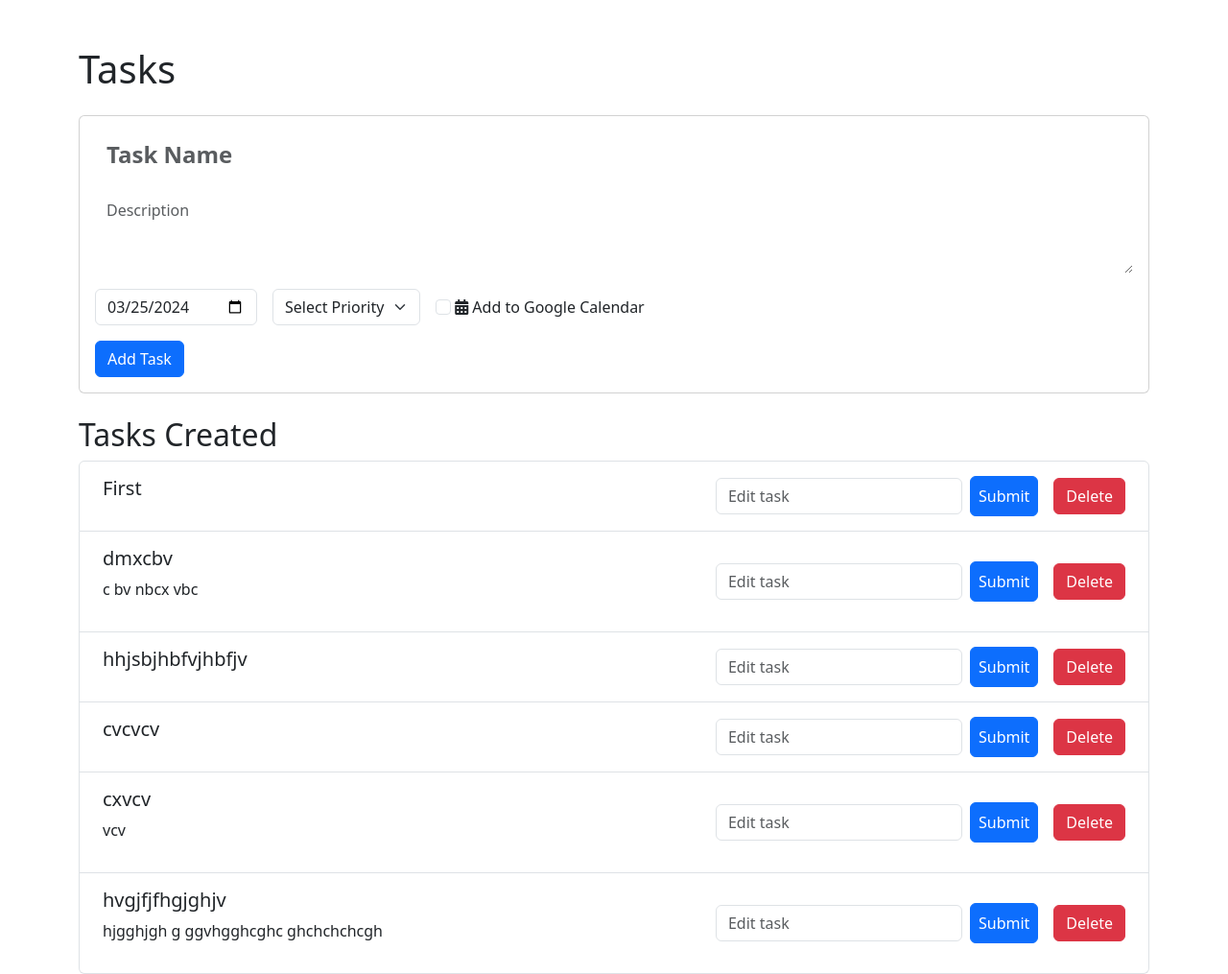
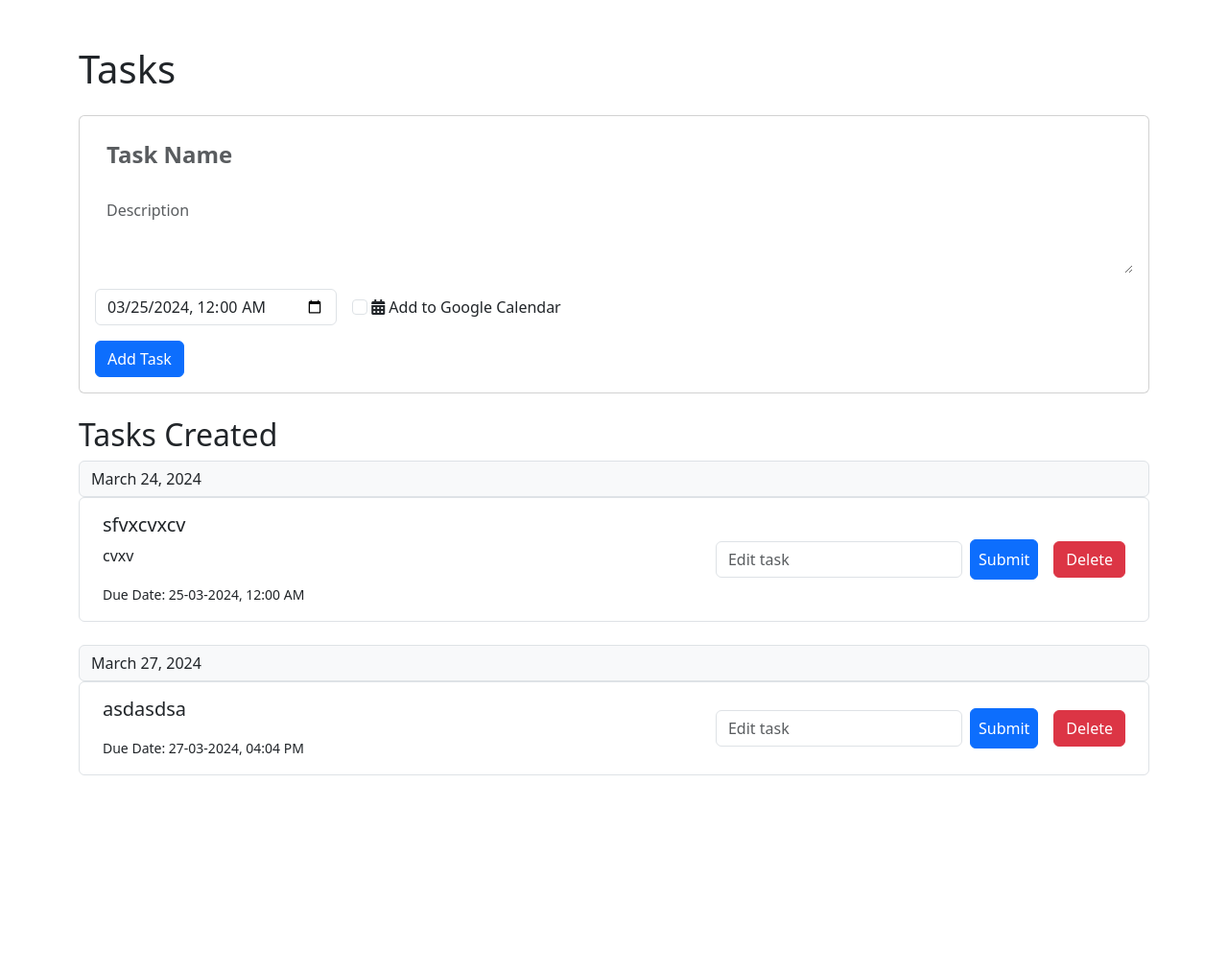
Before and after one commit to ishan-xy/ToDo-list, a Django app: page / in a window 1280 px wide. Shown: the whole page at 96% size. After the commit the page ends 808 px from the top, so only its background shows below. Run offline with Django 5.2, Linux system fonts and the light colour scheme; data comes from the database, SQL or seed files in the repository.

Commit message:
completed google calender system

```diff
--- a/todolist/home/googleCalender.py
+++ b/todolist/home/googleCalender.py
@@ -10,12 +10,15 @@
 # If modifying these scopes, delete the file token.json.
 SCOPES = ["https://www.googleapis.com/auth/calendar"]
 
-def create_event(title, desc, date):
-    print(f"Creating event with title: {title}, description: {desc}, date: {date}")
-    """Creates an event on the user's calendar."""
+def get_credentials():
+    # Initialize credentials to None
     creds = None
+
+    # If token.json exists, load the credentials from the file
     if os.path.exists("token.json"):
         creds = Credentials.from_authorized_user_file("token.json", SCOPES)
+
+    # If there are no (valid) credentials available, prompt the user to log in.
     if not creds or not creds.valid:
         if creds and creds.expired and creds.refresh_token:
             creds.refresh(Request())
@@ -24,29 +27,75 @@
                 "credentials.json", SCOPES
             )
             creds = flow.run_local_server(port=0)
+
+        # Save the credentials for the next run
         with open("token.json", "w") as token:
             token.write(creds.to_json())
 
+    return creds
+
+def get_service():
+    # Get the credentials
+    creds = get_credentials()
+
+    # Build the service
+    service = build("calendar", "v3", credentials=creds)
+
+    return service
+
+def create_event(title, desc, date):
+    print(f"Creating event with title: {title}, description: {desc}, date: {date}")
+
+    # Get the service
+    service = get_service()
+
+    # Define the event
+    event = {
+        'summary': title,
+        'description': desc,
+        'start': {
+            'dateTime': date,
+            'timeZone': 'Asia/Kolkata',
+        },
+        'end': {
+            'dateTime': date,
+            'timeZone': 'Asia/Kolkata',
+        },
+    }
+
+    # Call the Calendar API to create the event
+    event = service.events().insert(calendarId='primary', body=event).execute()
+    print(f'Event created: {event.get("htmlLink")}')
+
+    #return the event id
+    return event['id']
+
+def update_event(event_id, title, desc, date):
+    print(f"Updating event with id: {event_id}, title: {title}, description: {desc}, date: {date}")
+
+    # Get the service
+    service = get_service()
+
+    # Define the updated event
+    event = service.events().get(calendarId='primary', eventId=event_id).execute()
+
+    event['summary'] = title
+    event['description'] = desc
+    event['start']['dateTime'] = date
+    event['end']['dateTime'] = date
+
+    # Call the Calendar API to update the event
+    updated_event = service.events().update(calendarId='primary', eventId=event_id, body=event).execute()
+    print(f'Event updated: {updated_event.get("htmlLink")}')
+
+def delete_event(event_id):
+    print(f"Deleting event with id: {event_id}")
+
+    # Get the service
+    service = get_service()
     try:
-        service = build("calendar", "v3", credentials=creds)
-        print("Service built successfully")
-        # Call the Calendar API to create an event
-
-        event = {
-            'summary': title,
-            'description': desc,
-            'start': {
-                'dateTime': date,
-                'timeZone': 'Asia/Kolkata',
-            },
-            'end': {
-                'dateTime': date,
-                'timeZone': 'Asia/Kolkata',
-            },
-        }
-
-        event = service.events().insert(calendarId='primary', body=event).execute()
-        print(f'Event created: {event.get("htmlLink")}')
-
+        # Call the Calendar API to delete the event
+        service.events().delete(calendarId='primary', eventId=event_id).execute()
+        print('Event deleted')
     except HttpError as error:
         print(f"An error occurred: {error}")
--- a/todolist/home/models.py
+++ b/todolist/home/models.py
@@ -6,5 +6,5 @@
     task_title = models.CharField(max_length=100)
     task_id = models.AutoField(primary_key=True)
     description = models.TextField(null=True, blank=True)
-    reminderTime = models.DateTimeField(null=True, blank=True)
-    dueDate = models.DateField(null=True, blank=True)
+    dueDate = models.DateTimeField(null=True, blank=True)
+    google_event_id = models.CharField(max_length=255, null=True, blank=True)
--- a/todolist/home/templates/home/index.html
+++ b/todolist/home/templates/home/index.html
@@ -8,7 +8,10 @@
       href="https://cdn.jsdelivr.net/npm/bootstrap@5.3.2/dist/css/bootstrap.min.css"
       rel="stylesheet"
     />
-    <link rel="stylesheet" href="https://cdnjs.cloudflare.com/ajax/libs/font-awesome/5.15.4/css/all.min.css">
+    <link
+      rel="stylesheet"
+      href="https://cdnjs.cloudflare.com/ajax/libs/font-awesome/5.15.4/css/all.min.css"
+    />
     <style>
       .card {
         margin: auto;
@@ -63,31 +66,23 @@
             <div class="d-flex justify-content-start align-items-center mb-3">
               <div class="flex-grow-0 me-3">
                 <input
-                  type="date"
+                  type="datetime-local"
                   class="form-control"
                   id="dueDateInput"
                   placeholder="Due Date"
                   name="duedate"
-                  value="{{ today_date|date:'Y-m-d' }}"
+                  value="{{ today_date|date:'Y-m-d' }}T00:00"
                   required
                 />
               </div>
 
-              <div class="flex-grow-0 me-3">
-                <select
-                  class="form-select"
-                  id="prioritySelect"
-                  name="priority"
-                  aria-label="Priority"
-                >
-                  <option selected value="0">Select Priority</option>
-                  <option value="1">Low</option>
-                  <option value="2">Medium</option>
-                  <option value="3">High</option>
-                </select>
-              </div>
               <div class="flex-grow-0">
-                <input type="checkbox" class="form-check-input" id="addToGoogleCalendar" name="addToGoogleCalendar">
+                <input
+                  type="checkbox"
+                  class="form-check-input"
+                  id="addToGoogleCalendar"
+                  name="addToGoogleCalendar"
+                />
                 <label class="form-check-label" for="addToGoogleCalendar">
                   <i class="fas fa-calendar-alt"></i> Add to Google Calendar
                 </label>
@@ -100,18 +95,16 @@
 
       <div class="mt-4">
         <h2>Tasks Created</h2>
-
-        <ul class="list-group">
+        {% for date, tasks in tasks_by_date.items %}
+        <span class="input-group-text">{{date}}</span>
+        <ul class="list-group mb-4">
           {% for task in tasks %}
 
           <li class="list-group-item d-flex align-items-center">
             <div class="p-2 flex-grow-1">
               <h5>{{ task.task_title }}</h5>
               <p>{{ task.description }}</p>
-              <span
-                class="badge bg-{% if task.priority == 'low' %}success{% elif task.priority == 'medium' %}warning{% else %}danger{% endif %}"
-                >{{ task.priority|capfirst }}</span
-              >
+              <small>Due Date: {{task.dueDate|date:"d-m-Y, h:i A" }}</small>
             </div>
             <form
               class="edit-form d-flex align-items-center"
@@ -142,6 +135,7 @@
           </li>
           {% endfor %}
         </ul>
+        {% endfor %}
       </div>
     </div>
 
--- a/todolist/home/views.py
+++ b/todolist/home/views.py
@@ -2,20 +2,23 @@
 from django.urls import reverse
 from django.http import HttpResponse
 from django.template import loader
-from datetime import date, datetime
-from .googleCalender import create_event
+from datetime import date, datetime, timedelta
+from django.db.models import Prefetch
+from itertools import groupby
+from operator import attrgetter
+from .googleCalender import create_event, update_event, delete_event
 from .models import Task
-# Create your views here.
+
 def index(request):
     template = loader.get_template('home/index.html')
-    all_tasks = Task.objects.all().values()
+    tasks = Task.objects.all().order_by('dueDate')
+    tasks_by_date = {date: list(items) for date, items in groupby(tasks, key=lambda task: task.dueDate.date())}
     context = {
-        'tasks': all_tasks,
-        'today_date': date.today()
-
+        'tasks': tasks,
+        'today_date': datetime.now(),
+        'tasks_by_date': tasks_by_date,
     }
     return HttpResponse(template.render(context, request))
-
 
 def refresh(request):
     return redirect(reverse('index'))
@@ -24,50 +27,60 @@
     if request.method == 'POST':
         title = request.POST['task']
         desc = request.POST['description']
-        date = request.POST['duedate']
+        dateTime = request.POST['duedate']
+
         add_to_google_calendar = request.POST.get('addToGoogleCalendar')
 
         if title == "":
             return redirect(reverse('refresh'))
-        task = Task(task_title=title, dueDate=date, description=desc)
+
+        # Convert dateTime from string to datetime object
+        dateTime = datetime.strptime(dateTime, '%Y-%m-%dT%H:%M')
+        task = Task(task_title=title, dueDate=dateTime, description=desc)
+        # Convert to IST (UTC+5:30)
+        # IST_offset = timedelta(hours=5, minutes=30)
+        # dateTime = dateTime + IST_offset
+
+
+
+        # Convert to string in the desired format
+        formatted_date = dateTime.strftime('%Y-%m-%dT%H:%M:%S')
+
+        if(add_to_google_calendar == 'on'):
+            google_event_id = create_event(title, desc, formatted_date)
+            task.google_event_id = google_event_id
 
         task.save()
-
-        date = datetime.strptime(date, '%Y-%m-%d').strftime('%Y-%m-%dT%H:%M:%S+05:30')
-
-        if(add_to_google_calendar == 'on'):
-            create_event(title, desc, date)
 
     return redirect(reverse('refresh'))
 
 def delete_task(request, id):
     if request.method == 'POST':
-        id = Task.objects.filter(task_id=id)
-        id.delete()
+        task = Task.objects.get(task_id=id)
+        print(f"Task's google_event_id: {task.google_event_id}")
+        if task.google_event_id:
+            delete_event(task.google_event_id)
+        task.delete()
     return redirect(reverse('refresh'))
 
 def edit_task(request, id):
     if request.method == 'POST':
-        requestValue = request.POST['newtask']
-        if requestValue == "":
+        new_title = request.POST['newtask']
+        if new_title == "":
             return redirect(reverse('refresh'))
 
-        id = Task.objects.filter(task_id=id)
-        id.update(task_title=requestValue)
+        task = Task.objects.get(task_id=id)
+        task.task_title = new_title
+        if task.google_event_id:
+            formatted_date = task.dueDate.strftime('%Y-%m-%dT%H:%M:%S')
+            update_event(task.google_event_id, new_title, task.description, formatted_date)
+        task.save()
     return redirect(reverse('refresh'))
-
-# def due_date(request, id):
-#     if request.method == 'POST':
-#         # id = request.POST['id']
-#         date = request.POST['duedate']
-#         task = Task.objects.filter(task_id=id)
-#         task.update(dueDate=date)
-#     return redirect(reverse('refresh'))
 
 def set_reminder(request, id):
     if request.method == 'POST':
-        # id = request.POST['id']
         time = request.POST['remindertime']
-        task = Task.objects.filter(task_id=id)
-        task.update(reminderTime=time)
+        task = Task.objects.get(task_id=id)
+        task.reminderTime = time
+        task.save()
     return redirect(reverse('refresh'))
```
Also changed, not shown: todolist/db.sqlite3, todolist/home/migrations/0008_remove_task_remindertime_alter_task_duedate.py (added), todolist/home/migrations/0009_task_google_event_id.py (added), 1 other file.
